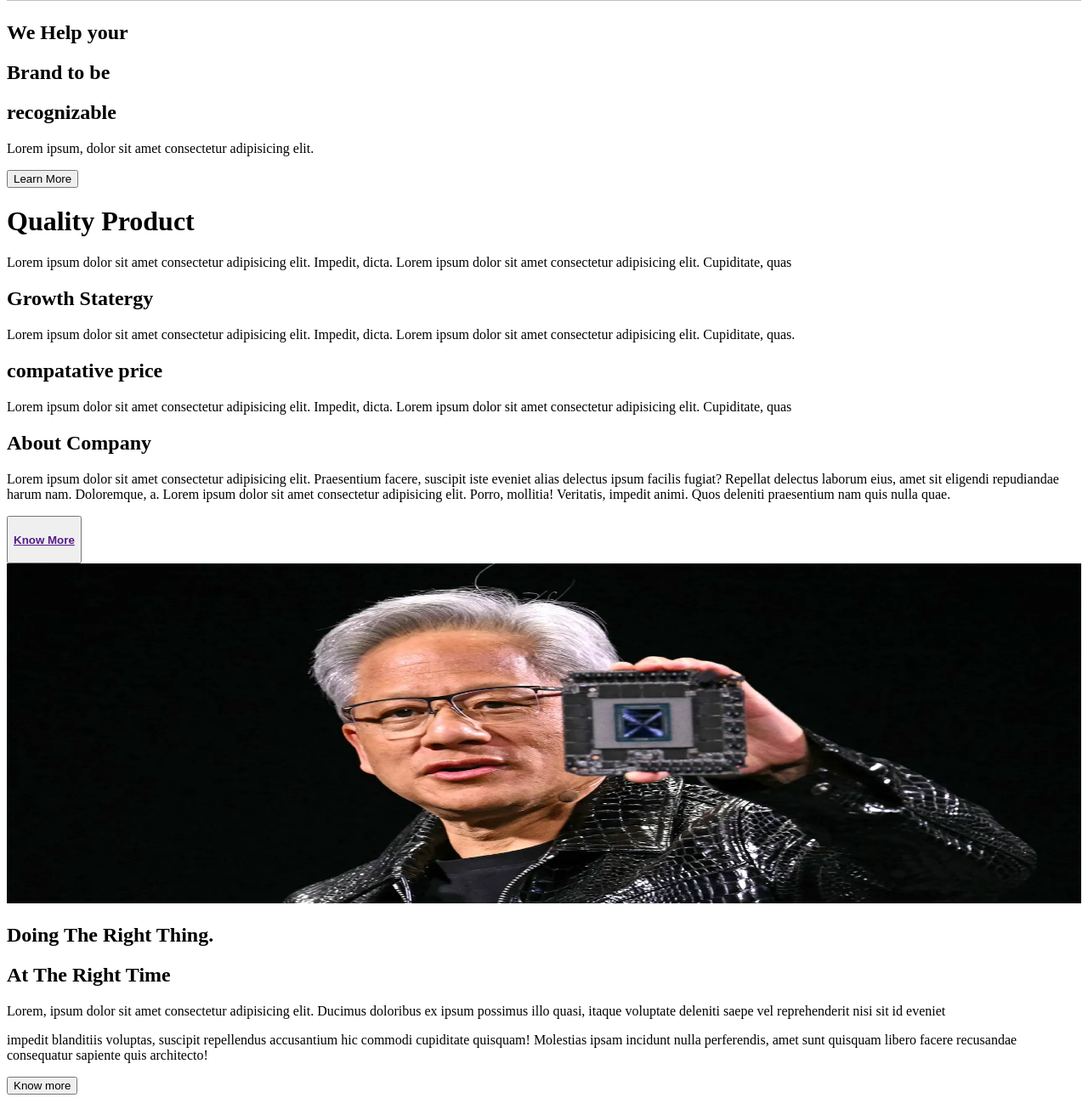
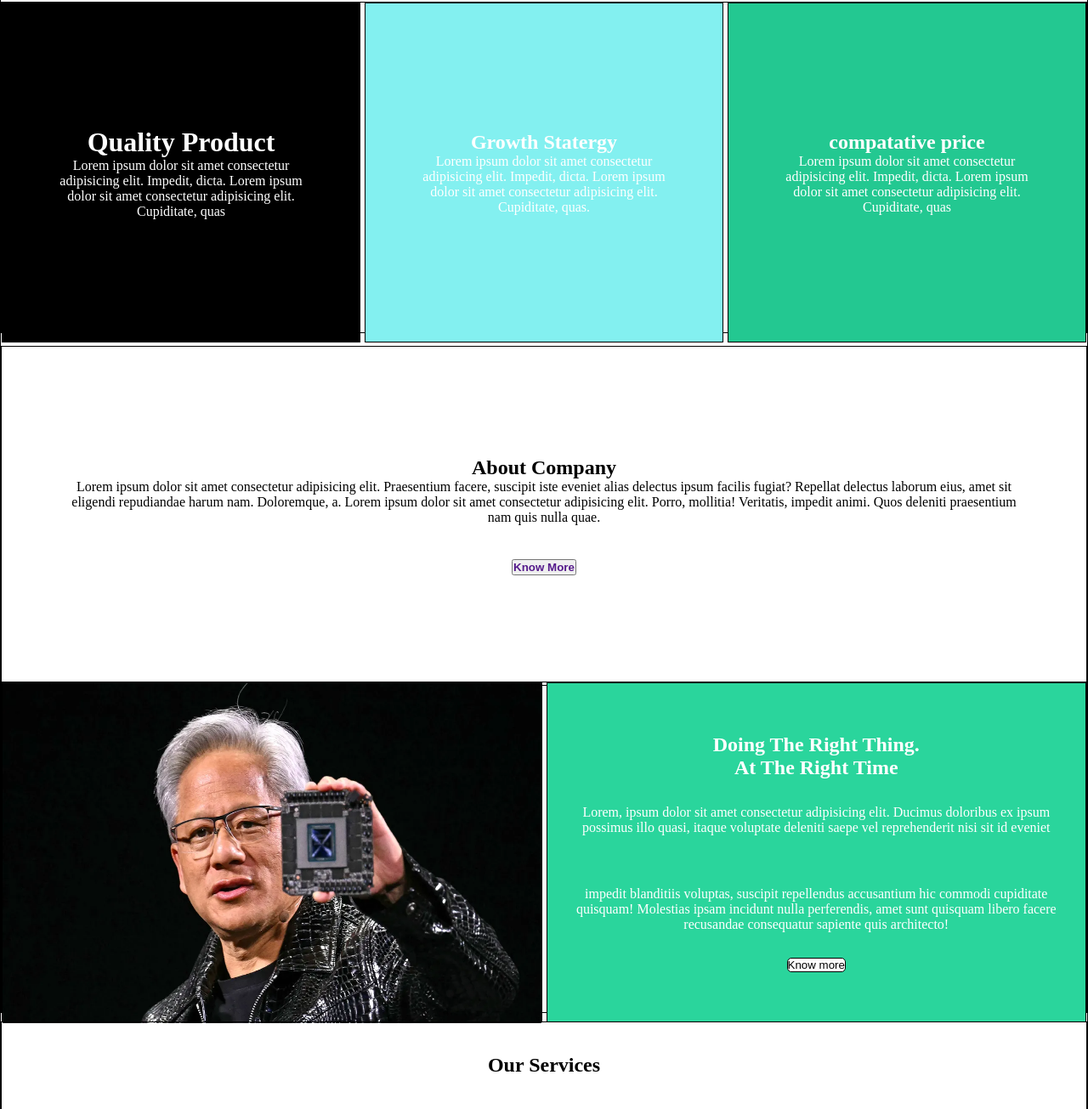
Before and after one commit to GokulB2003/Web-Development, a plain HTML site: page HTML/TemplateUsingGrid.html in a window 1280 px wide. Shown: the part 699-2004 px from the top of the page at 85% size. Drawn offline with Linux system fonts and the light colour scheme; files that its build step writes are made by us from their sources.

Commit message:
added new changes in file

```diff
--- /dev/null
+++ b/HTML/style.css
@@ -0,0 +1,252 @@
+*{
+    padding:0px;
+    margin:0px;
+    box-sizing: border-box;
+}
+.container
+{
+    display: grid;
+    width:100%;
+    margin: auto;
+    border: 1px solid #000;
+    grid-template-columns: repeat(3,1fr);
+    grid-template-rows: 70px 620px 400px 400px 400px 120px;
+    grid-template-areas: "header-menu header-menu header-menu"
+    "main-bar main-bar main-bar"
+    "three-cards three-cards three-cards"
+    "about about about"
+    "doing doing doing"
+    "services services services";
+
+
+
+}
+.header-menu
+{
+    display:grid;
+    grid-area: header-menu;
+    /* border: 1px solid #000; */
+
+}
+.header{
+    display: flex;
+    align-items: center;
+    /* border: 1px solid #000; */
+}
+.header h1{
+      margin-left:10px;
+      font-style: italic;
+      box-shadow: green;
+
+}
+.main-bar
+{
+    display: grid;
+    grid-area: main-bar;
+    position: relative;
+    border: 1px solid #000;
+}
+.heading{
+    position: absolute;
+    left:10%;
+    top:30%;
+}
+.heading h2{
+    text-decoration: double;
+    font-size: 40px;
+
+}
+.heading p{
+    text-decoration: solid;
+    font-size: 20px;
+    color:rgb(163, 101, 21)
+}
+.heading button{
+    width:100px;
+    text-align: center;
+    color:white;
+    border-radius: 10px;
+    background-color: black;
+    height:30px;
+    text-shadow: 2px red;
+
+}
+.heading button:hover{
+    cursor:pointer;
+    background-color: chocolate;
+}
+
+.three-cards{
+    display: grid;
+    grid-area: three-cards;
+    border: 1px solid #000;
+    grid-template-columns:repeat(3,1fr);
+    grid-template-rows: 400px;
+    grid-template-areas: "card1 card2 card3";
+    gap:5px;
+    margin-top: 10px;
+
+}
+.card1{
+    display: grid;
+    grid-area:card1;
+    border: 1px solid #000;
+    background-color: #000;
+    display: flex;
+    flex-direction: column;
+    justify-content: center;
+    align-items: center;
+    width:100%;
+}
+.card1 h1,p{
+    color:white
+
+
+}
+.card2{
+    display: grid;
+    grid-area:card2;
+    border: 1px solid #000;
+    background-color: rgb(131, 240, 240);
+    display: flex;
+    flex-direction: column;
+    justify-content: center;
+    align-items: center;
+     width:100%;
+
+
+}
+.card2 h2{
+
+}
+.card2 h2,p{
+    color: white;
+    text-align: center;
+
+}
+.card3{
+
+    display: grid;
+    grid-area:card3;
+    border: 1px solid #000;
+    background-color: rgb(35, 200, 145);
+    display: flex;
+    flex-direction: column;
+    justify-content: center;
+    align-items: center;
+     width:100%;
+
+}
+.info{
+    display: flex;
+    flex-direction: column;
+    align-items: center;
+    margin:50px;
+}
+.three-cards .card3 h2,p{
+    color:white;
+}
+
+.about{
+    display: grid;
+    grid-area: about;
+    border: 1px solid #000;
+    margin: top 10px;
+    display: flex;
+    flex-direction: column;
+    justify-content: center;
+    align-items: center;
+    width:100%;
+    height: 100%;
+    margin-top:15px;
+
+}
+.about-company{
+    display: flex;
+    flex-direction: column;
+    justify-content: center;
+    align-items: center;
+    width:20%px;
+    padding:70px;
+    flex-wrap: wrap;
+
+}
+.about-company p{
+    color: black;
+    text-align: center;
+
+}
+.know{
+    margin-top: 40px;
+}
+.know a{
+    text-decoration: none;
+}
+.doing
+{
+    display: grid;
+    grid-area:doing;
+    grid-template-rows: 400px;
+    grid-template-columns: repeat(2,1fr);
+    grid-template-areas: "left right";
+    margin-top:10px;
+    gap:5px;
+    border: 1px solid #000;
+
+}
+.left{
+    display: grid;
+    grid-area: left;
+    border: 1px solid #000;
+}
+.right
+{
+    display: grid;
+    grid-area: right;
+    background-color: rgb(42, 213, 156);
+    border: 1px solid #000;
+}
+
+.data{
+    display: flex;
+    flex-direction: column;
+    justify-content: center;
+    text-align: center;
+    align-items: center;
+}
+.data h2{
+    display: flex;
+    color:white
+}
+.data p{
+    display: flex;
+    padding:30px;
+
+}
+.data button{
+    border-radius: 5px;
+    background-color: white;
+    color:black;
+    border: 1px solid #000;
+}
+.data button:hover{
+    background-color: black;
+    cursor: pointer;
+    color:white;
+}
+ .services
+{
+    display: grid;
+    grid-area: services;
+    align-items: center;
+    width:100%;
+    height: 120px;
+    border: 1px solid #000;
+    margin-top:10px;
+}
+.s{
+    display: flex;
+    flex-direction: column;
+    justify-content:center;
+    align-items: center;
+}
```
Also changed, not shown: HTML/GridAssignment.html (added, +48 -0 lines), HTML/Layout.html (+2 -2 lines).
